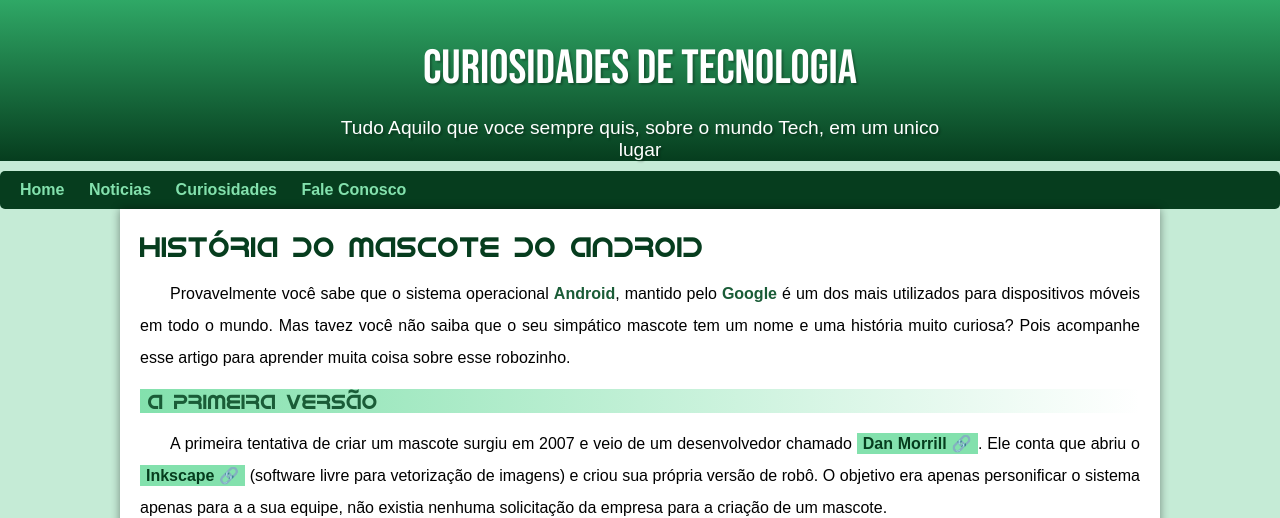
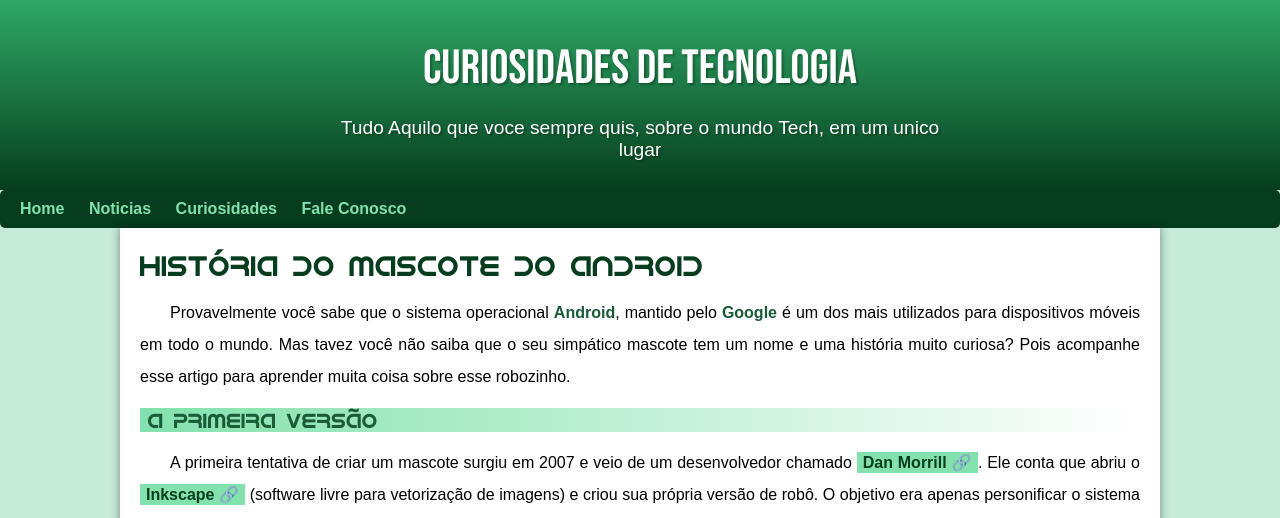
Before and after one commit to Gabrielamorim-code/projeto-android, a plain HTML site: page index.html in a window 1280 px wide. Shown: the top 518 px of the page. Drawn offline with Linux system fonts and the light colour scheme.

Commit message:
Update style.css

```diff
--- a/estilo/style.css
+++ b/estilo/style.css
@@ -35,7 +35,7 @@ a.externo::after{
 
 header{
     background-image: linear-gradient(to bottom, var(--cor3), var(--cor5));
-    min-height: 100px;
+    min-height: 150px;
     text-align: center;
     padding-top: 40px;
 }
@@ -81,7 +81,7 @@ nav > a:hover{
 }
 main{
     background-color: white;
-    min-width: 300px;
+    min-width: 200px;
     max-width: 1000px;
     margin: auto;
     margin-bottom: 30px;
```
